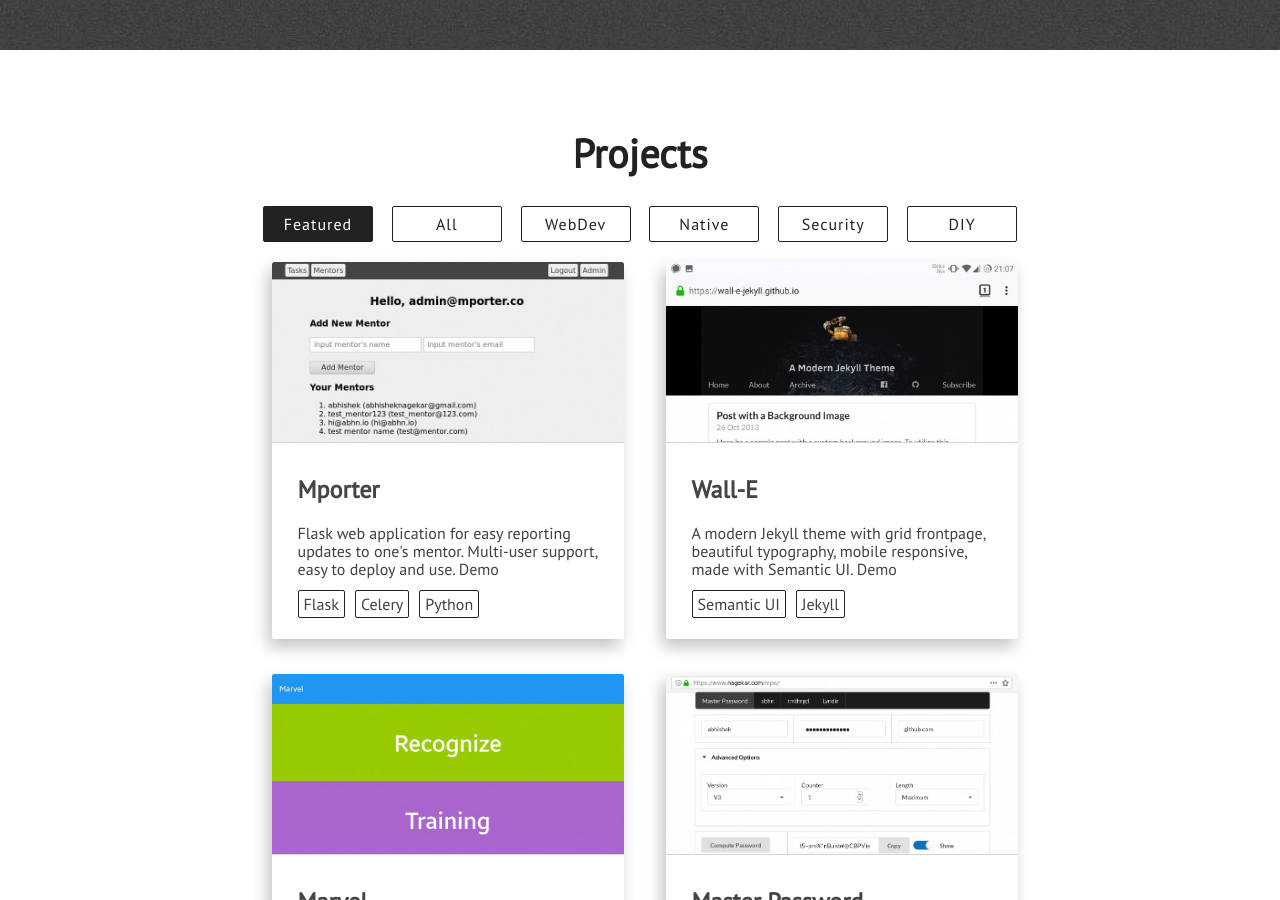
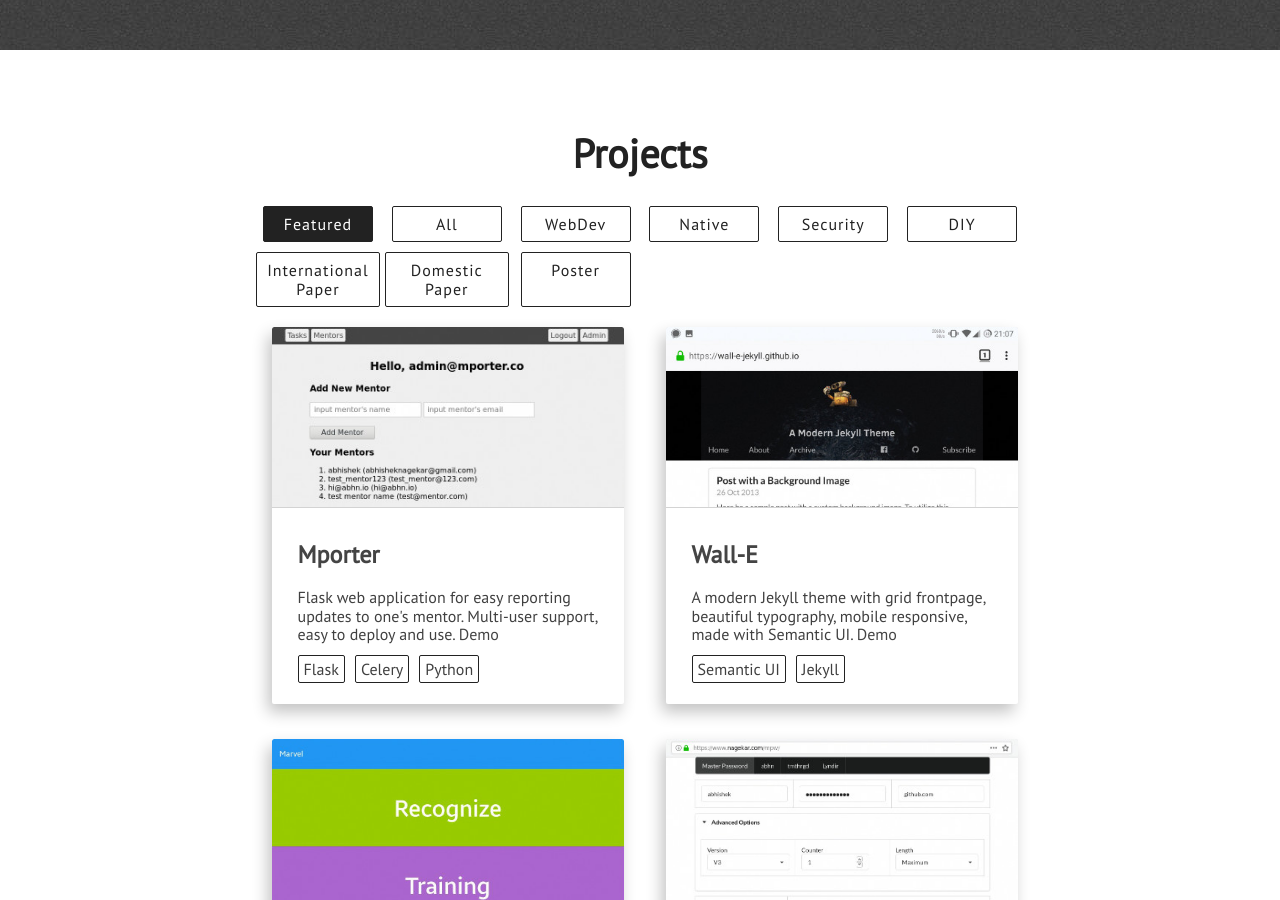
Before and after one commit to Kwak-DongKyu/Kwak-DongKyu, a Jekyll site: the page built from index.html, in a window 1280 px wide and 900 px high, scrolled down 2850 px. Built offline with Jekyll 4.4.1, drawn with Linux system fonts in a browser that asks for light colours; nearby versions of some CDN libraries.

Commit message:
Update projects.html

```diff
--- a/_includes/projects.html
+++ b/_includes/projects.html
@@ -11,6 +11,11 @@
                     <a id="native" class="semi-transparent-button with-border white-button" onclick="selected('native')">Native</a>
                     <a id="security" class="semi-transparent-button with-border white-button" onclick="selected('security')">Security</a>
                     <a id="diy" class="semi-transparent-button with-border white-button" onclick="selected('diy')">DIY</a>
+                    <a id="international" class="semi-transparent-button with-border white-button" onclick="selected('international')">International Paper</a>
+                    <a id="domestic" class="semi-transparent-button with-border white-button" onclick="selected('domestic')">Domestic Paper</a>
+                    <a id="poster" class="semi-transparent-button with-border white-button" onclick="selected('poster')">Poster</a>
+
+
 
                 </div>
 
```
